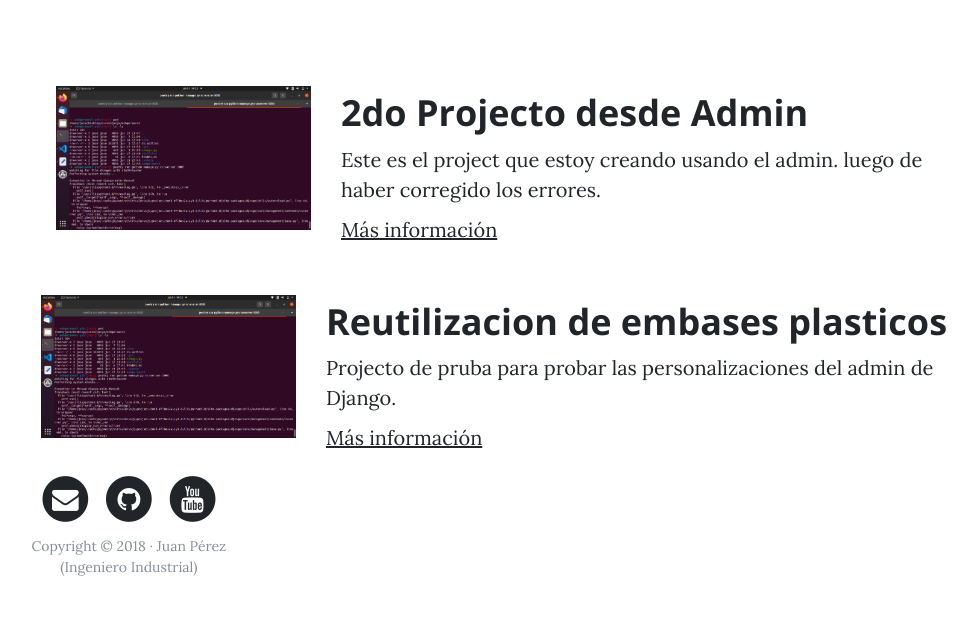
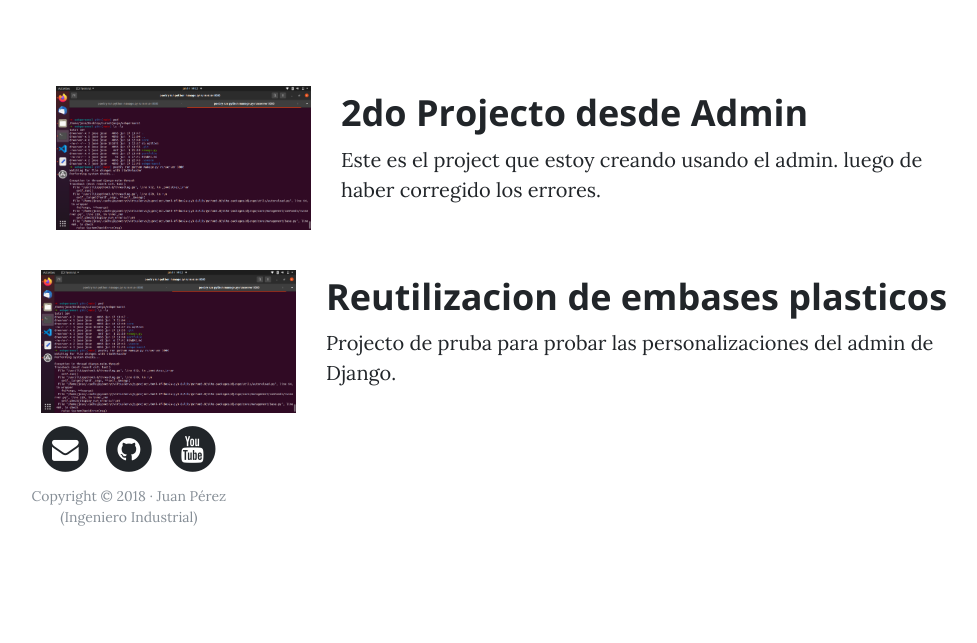
Before and after one commit to JoseMa35/webpersonal, a Django app: page /portfolio/ in a window 1280 px wide. Shown: the part 536-1179 px from the top of the page, without its empty margins (124-1101 px from the left). After the commit the page ends 1062 px from the top, so only its background shows below. Run offline with Django 3.2, Linux system fonts and the light colour scheme; data comes from the database, SQL or seed files in the repository; both versions use the stored data as it was after the commit; some libraries are stand-ins or nearby versions.

Commit message:
WebPersonalatunear

```diff
--- a/portfolio/models.py
+++ b/portfolio/models.py
@@ -6,8 +6,10 @@ class Project(models.Model):
     title = models.CharField(max_length=200, verbose_name="Titulo")
     description = models.TextField()
     image = models.ImageField(upload_to="projects")
+    link = models.URLField(null=True, blank=True)
     created = models.DateTimeField(auto_now_add=True)
     updated = models.DateTimeField(auto_now=True)
+
 
     class Meta:
         verbose_name = "proyecto"
--- a/portfolio/templates/portfolio/portfolio.html
+++ b/portfolio/templates/portfolio/portfolio.html
@@ -21,7 +21,9 @@
                 <div class="col-lg-7 col-md-8">
                     <h2 class="section-heading title">{{project.title}}</h2>
                     <p>{{project.description}}</p>
-                    <p><a href="http://google.com">Más información</a></p>
+                    {% if project.link %}
+                        <p><a href="{{project.link}}">Más información</a></p>
+                    {% endif %}
                 </div>
                 </div>
             </div>
```
Also changed, not shown: db.sqlite3, portfolio/migrations/0002_auto_20210622_1456.py (added).
